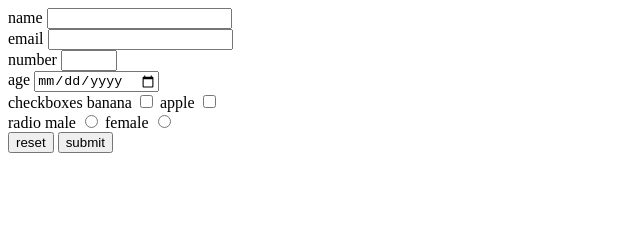
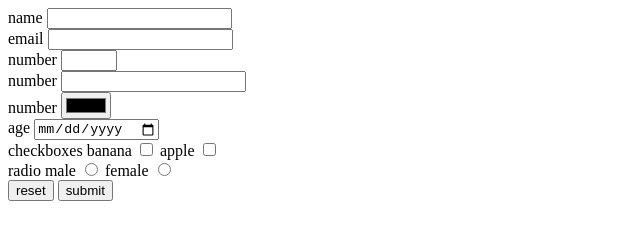
Before and after one commit to darshan17031993/htmlform, a website: page index.html in a window 1280 px wide. Shown: the whole page, without its empty margins (0-640 px from the left). Drawn offline with Linux system fonts and the light colour scheme.

Commit message:
1 file modified

```diff
--- a/index.html
+++ b/index.html
@@ -15,6 +15,14 @@
         <div>
           <label for="number">number</label>
           <input type="number" name="number" id="number" min="1" max="10" required>
+        </div>
+        <div>
+          <label for="url">number</label>
+          <input type="url" name="url" id="\url">
+        </div>
+        <div>
+          <label for="color">number</label>
+          <input type="color" name="color" id="color" >
         </div>
         <div>
           <label for="age">age</label>
```
